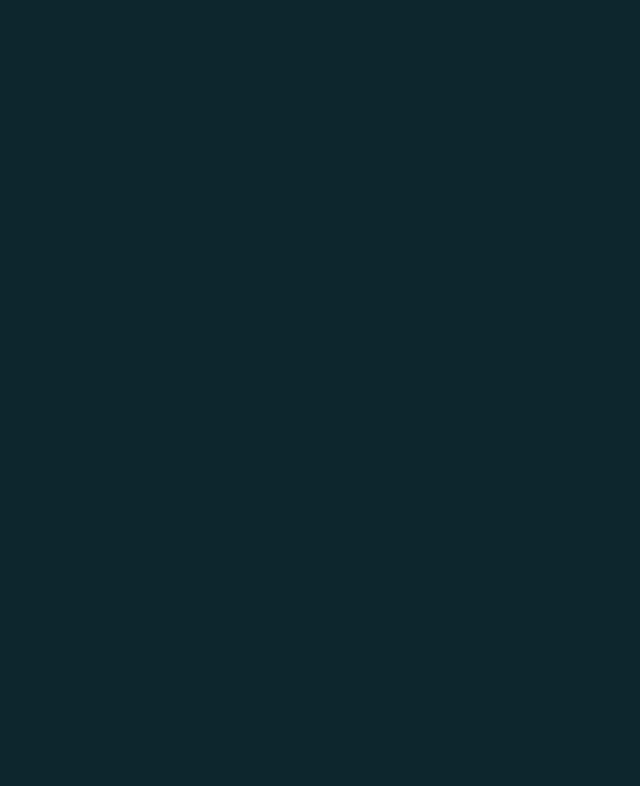
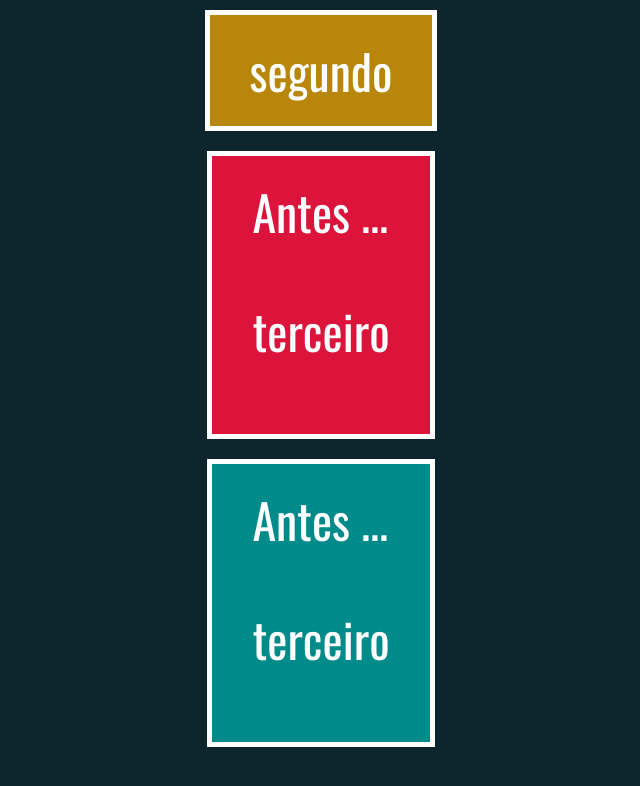
Before and after one commit to lucaswilliamgomes/Learning_web, a plain HTML site: page dom/modificandoHTML1.html in a window 1280 px wide. Shown: the whole page, without its empty margins (319-959 px from the left). Drawn offline with Linux system fonts and the light colour scheme.

Commit message:
accessing attributes

```diff
--- a/dom/modificandoHTML1.html
+++ b/dom/modificandoHTML1.html
@@ -8,8 +8,37 @@
 </head>
 
 <body class='conteudo exercicio'>
+
     <script>
-        // ...
+        const body = document.querySelector('body')
+
+        const div1 = document.createElement('div')
+        div1.classList.add('destaque')
+        div1.innerHTML = 'primeiro'
+
+        const div2 = document.createElement('div')
+        div2.setAttribute('atrinuto', 'valor')
+        div2.innerHTML = 'segundo'
+
+        const div3 = document.createElement('div')
+        const p = document.createElement('p')
+        p.innerHTML = 'terceiro'
+        div3.appendChild(p)
+
+
+        body.appendChild(div1)
+        body.appendChild(div2)
+        body.appendChild(div3)
+
+        const texto = document.createTextNode('Antes ...')
+        div3.insertBefore(texto, div3.childNodes[0])
+
+        div4 = document.createElement('div')
+        div4 = div3.cloneNode(true)
+        body.appendChild(div4)
+
+        body.removeChild(div1)
+
     </script>
 </body>
 
```
Also changed, not shown: dom/acessandoAtributos2.html (+12 -1 lines).
